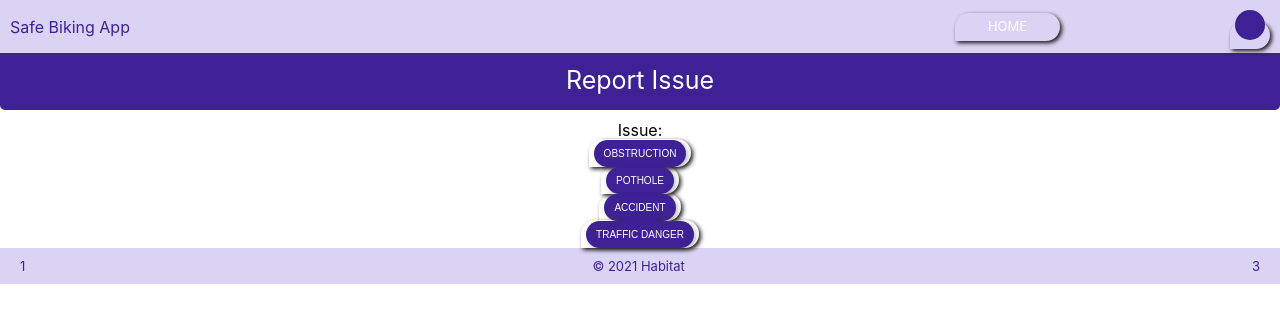
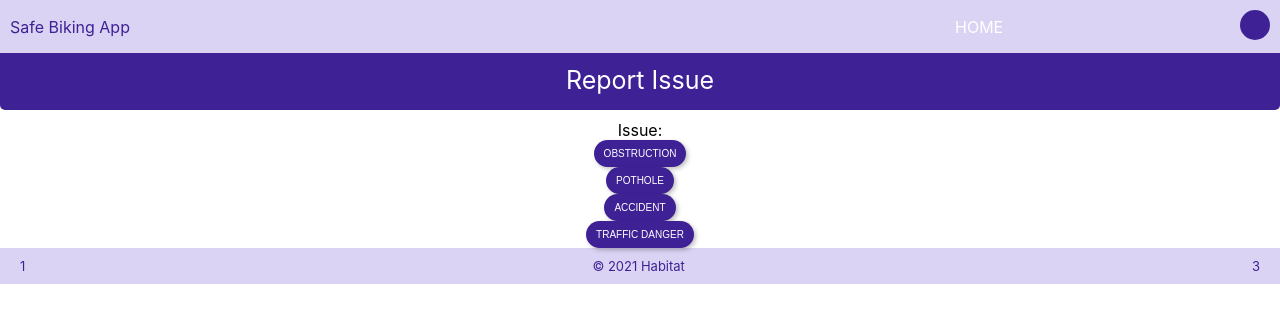
Before and after one commit to SafeBikingApp/SafeBikingRepo, a React (Create React App) app in the folder client/: page / in a window 1280 px wide. Shown: the top 322 px of the page. Built offline with nearby package versions, Linux system fonts and the light colour scheme.

Commit message:
Fixed error

```diff
--- a/client/src/App.css
+++ b/client/src/App.css
@@ -1,5 +1,9 @@
 .App {
   text-align: center;
+}
+
+a:link, a:active, a:visited {
+   color: white;
 }
 
 * {
--- a/client/src/components/CSS/CardIssue.css
+++ b/client/src/components/CSS/CardIssue.css
@@ -14,7 +14,7 @@
     color: white;
 }
 
-.cardissue-footer, a:link, a:active, a:visited {
+.cardissue-footer {
     padding: 5px;
     font-size: small;
     border-radius: 0px 0px 20px 0px;
--- a/client/src/components/CSS/CardReportissue.css
+++ b/client/src/components/CSS/CardReportissue.css
@@ -1,4 +1,4 @@
-.cardreportissue-wrapper, a:link, a:active, a:visited {
+.cardreportissue-wrapper {
     border-radius: 20px 20px 20px 0px;
     width: 95px;
     padding: 5px 5px 7px 5px;
--- a/client/src/components/ReportIssue.js
+++ b/client/src/components/ReportIssue.js
@@ -17,11 +17,13 @@ function ReportIssue() {
                 <div className="reportissue-title">
                     Issue:
                 </div>
-                <div className="">
+                <div className="reportissue-detail">
                     <Button className="" component="" handleClick={handleClick} name="OBSTRUCTION" />
                     <Button component="" handleClick={handleClick} name="POTHOLE" />
+                <div className="reportissue-detail">
                     <Button component="" handleClick={handleClick} name="ACCIDENT" />
                     <Button component="" handleClick={handleClick} name="TRAFFIC DANGER" />
+                </div>
                 </div>
             </div>
         </div>
```
